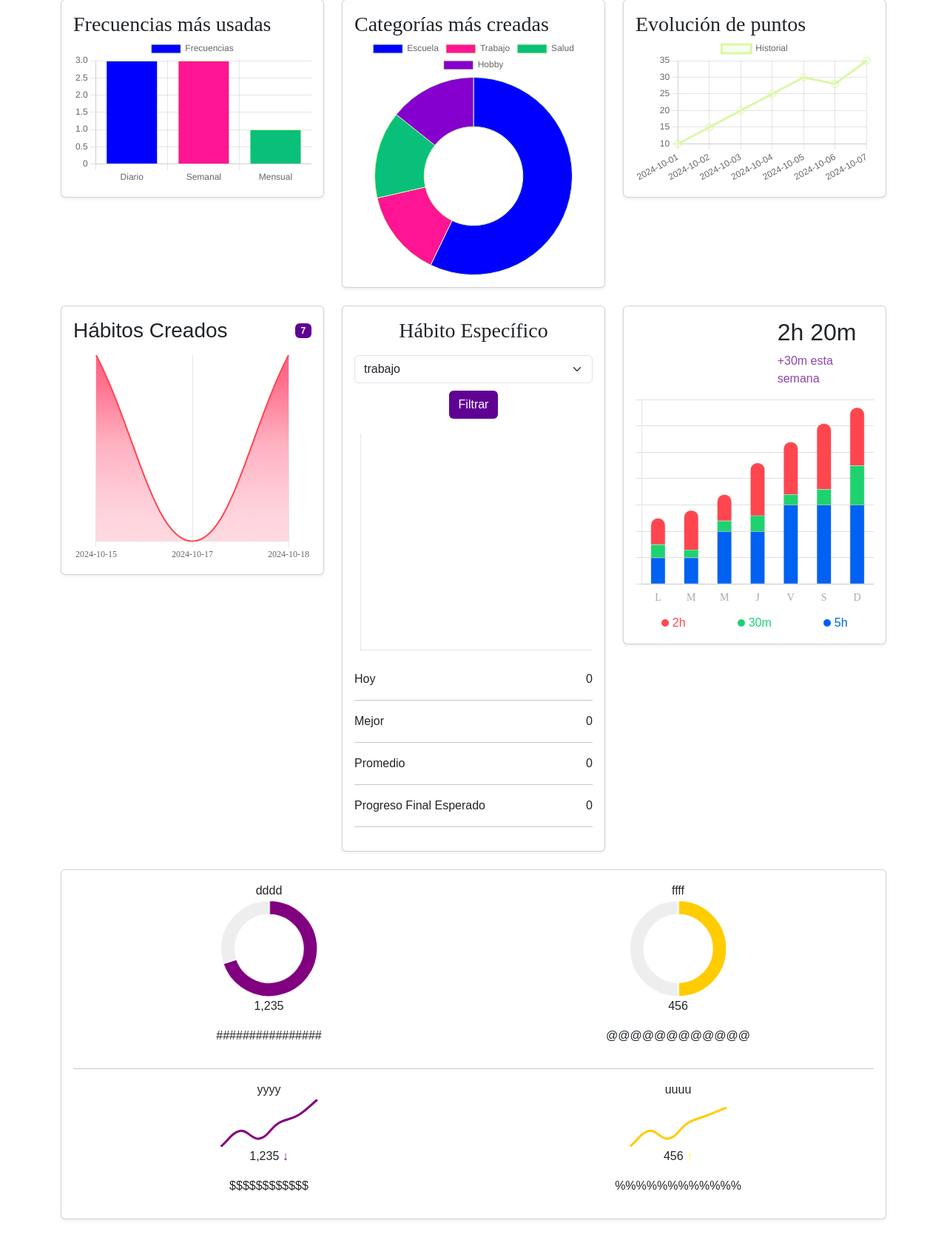
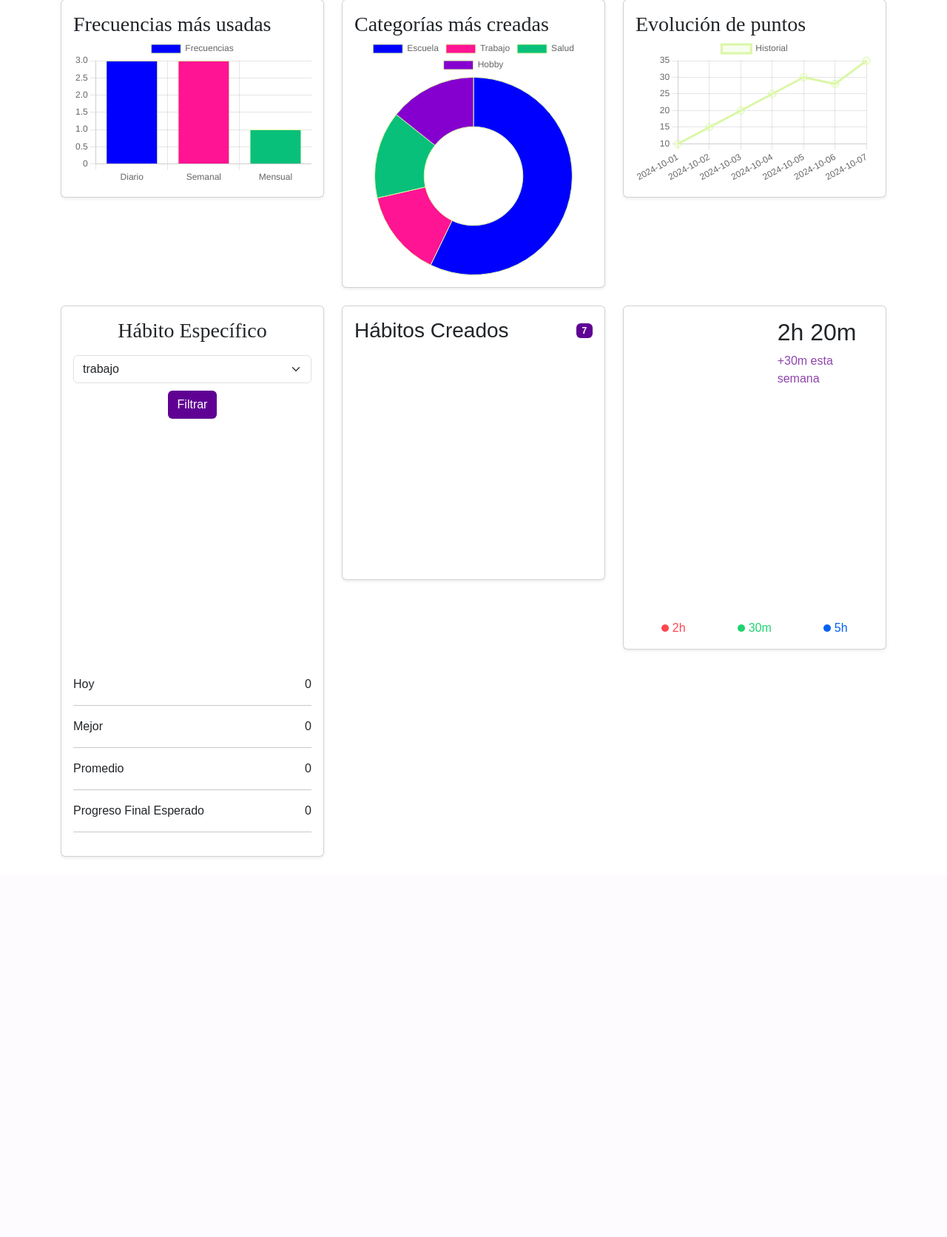
Before and after one commit to juxtaposition/di-habitos-2024, a Django app: page /stats/ in a window 1280 px wide. Shown: the part 335-2007 px from the top of the page at 74% size. After the commit the page ends 1493 px from the top, so only its background shows below. Run offline with Django 5.2, Linux system fonts and the light colour scheme; a user stored in the database is signed in; data comes from the database, SQL or seed files in the repository; a map, chart or similar area stays blank; some libraries are stand-ins or nearby versions; some web fonts are replaced.

Commit message:
Eliminación de Graficas de Ejemplo

```diff
--- a/stats/views.py
+++ b/stats/views.py
@@ -129,16 +129,11 @@
     habit_labels = progress_labels  # Usar las etiquetas obtenidas de la base de datos
 
     # Simular datos para otras gráficas si es necesario (pero basados en el queryset filtrado si es posible)
-    water_data = [2.0, 2.1, 2.3, 2.0, 2.4, 2.5, 2.2]
     daily_average_data = {
         "5h": [1, 1, 2, 2, 3, 3, 3],
         "30m": [0.5, 0.3, 0.4, 0.6, 0.4, 0.6, 1.5],
         "2h": [1, 1.5, 1, 2, 2, 2.5, 2.2],
     }
-    grafico1_data = [70, 30]
-    grafico2_data = [50, 50]
-    grafico3_data = [10, 20, 15, 25, 30, 40]
-    grafico4_data = [20, 30, 25, 35, 40, 45]
 
     # Contexto para el template
     context = {
@@ -148,19 +143,14 @@
         "total_habits_created": total_habits_created,
         "labels": labels,
         "data": data,
-        "water_data": json.dumps(water_data),
         "daily_average_data": json.dumps(daily_average_data),
-        "grafico1_data": json.dumps(grafico1_data),
-        "grafico2_data": json.dumps(grafico2_data),
-        "grafico3_data": json.dumps(grafico3_data),
-        "grafico4_data": json.dumps(grafico4_data),
         "today_progress": today_progress,
         "best_progress": best_progress,
         "average_progress": average_progress,
         "progress_labels": progress_labels,
         "progress_data": progress_data,
         "total_repetitions": total_repetitions,
-        "user_habits": user_habits,  # Agregar user_habits al contexto
+        "user_habits": user_habits,
         "habit_labels": habit_labels,
         "habit_data": habit_data,
         "expected_progress": expected_progress,
--- a/templates/stats/index.html
+++ b/templates/stats/index.html
@@ -80,22 +80,6 @@
 
   <!-- Nuevas Gráficas -->
   <div class="row">
-    <!-- Tarjeta de Hábitos Creados -->
-    <div class="col-md-4 mb-4">
-      <div class="card shadow-sm rounded">
-        <div class="card-body">
-          <div class="d-flex justify-content-between align-items-center mb-3">
-            <h3 class="card-title mb-0">Hábitos Creados</h3>
-            <!-- Mostrar el total de hábitos creados -->
-            <span class="badge" style="background-color: #5f0293"
-              >{{ total_habits_created }}</span
-            >
-          </div>
-          <!-- Gráfico para mostrar los hábitos creados -->
-          <canvas id="stepsChart" class="w-100" style="height: 280px"></canvas>
-        </div>
-      </div>
-    </div>
 
     <!-- Tarjeta del Hábito Específico -->
     <div class="col-md-4 mb-4">
@@ -131,7 +115,22 @@
         </div>
     </div>
 
-
+    <!-- Tarjeta de Hábitos Creados -->
+    <div class="col-md-4 mb-4">
+      <div class="card shadow-sm rounded">
+        <div class="card-body">
+          <div class="d-flex justify-content-between align-items-center mb-3">
+            <h3 class="card-title mb-0">Hábitos Creados</h3>
+            <!-- Mostrar el total de hábitos creados -->
+            <span class="badge" style="background-color: #5f0293"
+              >{{ total_habits_created }}</span
+            >
+          </div>
+          <!-- Gráfico para mostrar los hábitos creados -->
+          <canvas id="stepsChart" class="w-100" style="height: 280px"></canvas>
+        </div>
+      </div>
+    </div>
 
     <!-- Tarjeta de Promedio Diario -->
     <div class="col-md-4 mb-4">
@@ -197,50 +196,6 @@
       </div>
     </div>
   </div>
-
-  <!-- Sección adicional con más gráficos -->
-  <div class="card shadow-sm mb-4">
-    <div class="card-body">
-      <div class="row">
-        <div class="col-md-6 text-center">
-          <div class="w-25 mx-auto">
-            dddd
-            <canvas id="grafico1"></canvas>
-          </div>
-          <p>1,235</p>
-          <p>################</p>
-        </div>
-        <div class="col-md-6 text-center">
-          <div class="w-25 mx-auto">
-            ffff
-            <canvas id="grafico2"></canvas>
-          </div>
-          <p>456</p>
-          <p>@@@@@@@@@@@@</p>
-        </div>
-      </div>
-      <hr />
-      <div class="row">
-        <div class="col-md-6 text-center">
-          <div class="w-25 mx-auto">
-            yyyy
-            <canvas id="grafico3"></canvas>
-          </div>
-          <p>1,235 <span style="color: purple">↓</span></p>
-          <p>$$$$$$$$$$$$</p>
-        </div>
-        <div class="col-md-6 text-center">
-          <div class="w-25 mx-auto">
-            uuuu
-            <canvas id="grafico4"></canvas>
-          </div>
-          <p>456 <span style="color: yellow">↑</span></p>
-          <p>%%%%%%%%%%%%</p>
-        </div>
-      </div>
-    </div>
-  </div>
-</div>
 
 <!-- Librería de Chart.js -->
 <script src="https://cdn.jsdelivr.net/npm/chart.js"></script>
@@ -588,95 +543,6 @@
       }
   });
 
-  // Gráfico 1
-  const ctx1 = document.getElementById('grafico1').getContext('2d');
-  const grafico1 = new Chart(ctx1, {
-      type: 'doughnut',
-      data: {
-          datasets: [{
-              data: grafico1Data,
-              backgroundColor: ['#800080', '#EEEEEE']
-          }]
-      },
-      options: {
-          cutout: '70%',
-          responsive: true,
-          plugins: {
-              legend: { display: false }
-          }
-      }
-  });
-
-  // Gráfico 2
-  const ctx2 = document.getElementById('grafico2').getContext('2d');
-  const grafico2 = new Chart(ctx2, {
-      type: 'doughnut',
-      data: {
-          datasets: [{
-              data: grafico2Data,
-              backgroundColor: ['#FFCC00', '#EEEEEE']
-          }]
-      },
-      options: {
-          cutout: '70%',
-          responsive: true,
-          plugins: {
-              legend: { display: false }
-          }
-      }
-  });
-
-  // Gráfico 3
-  const ctx3 = document.getElementById('grafico3').getContext('2d');
-  const grafico3 = new Chart(ctx3, {
-      type: 'line',
-      data: {
-          labels: ['Jan', 'Feb', 'Mar', 'Apr', 'May', 'Jun'],
-          datasets: [{
-              data: grafico3Data,
-              borderColor: '#800080',
-              tension: 0.4,
-              fill: false,
-              pointRadius: 0,
-          }]
-      },
-      options: {
-          responsive: true,
-          plugins: {
-              legend: { display: false }
-          },
-          scales: {
-              x: { display: false },
-              y: { display: false }
-          }
-      }
-  });
-
-  // Gráfico 4
-  const ctx4 = document.getElementById('grafico4').getContext('2d');
-  const grafico4 = new Chart(ctx4, {
-      type: 'line',
-      data: {
-          labels: ['Jan', 'Feb', 'Mar', 'Apr', 'May', 'Jun'],
-          datasets: [{
-              data: grafico4Data,
-              borderColor: '#FFCC00',
-              tension: 0.4,
-              fill: false,
-              pointRadius: 0,
-          }]
-      },
-      options: {
-          responsive: true,
-          plugins: {
-              legend: { display: false }
-          },
-          scales: {
-              x: { display: false },
-              y: { display: false }
-          }
-      }
-  });
     });
 </script>
 
```
Also changed, not shown: db.sqlite3.
